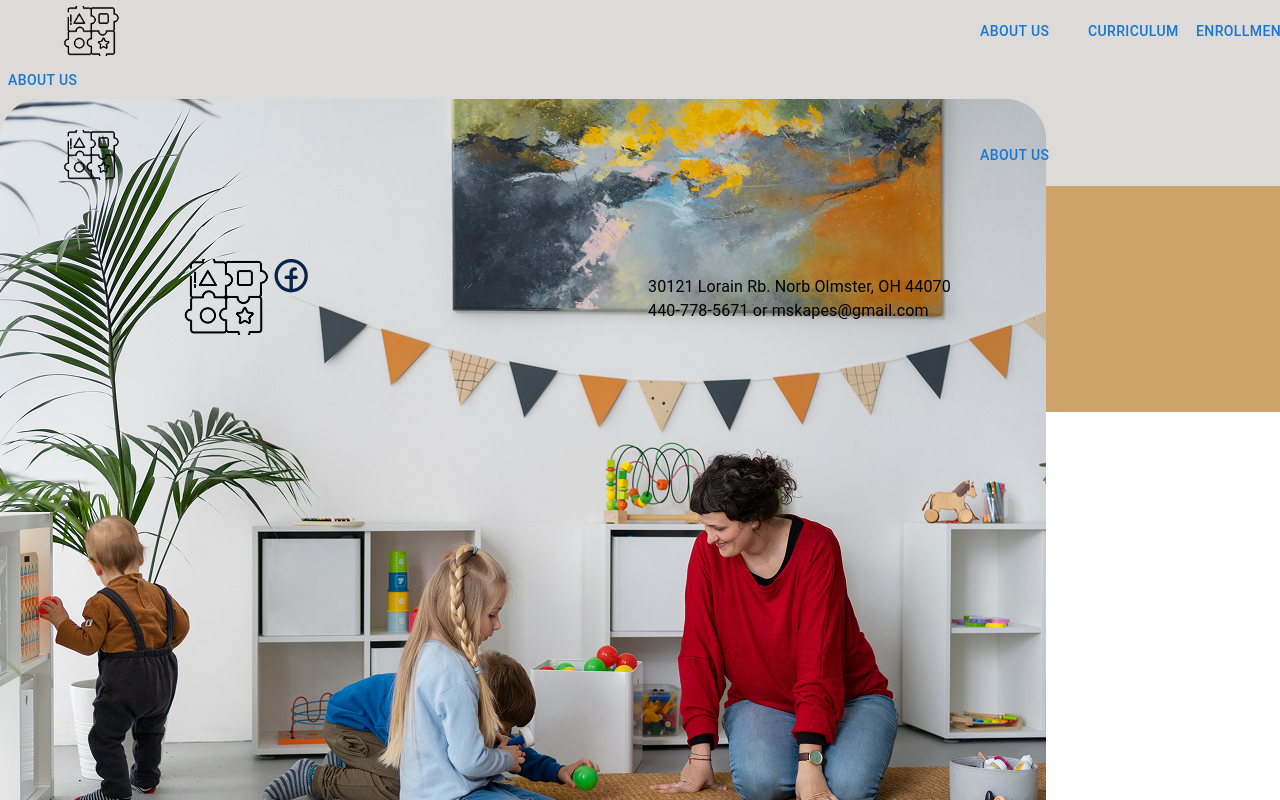
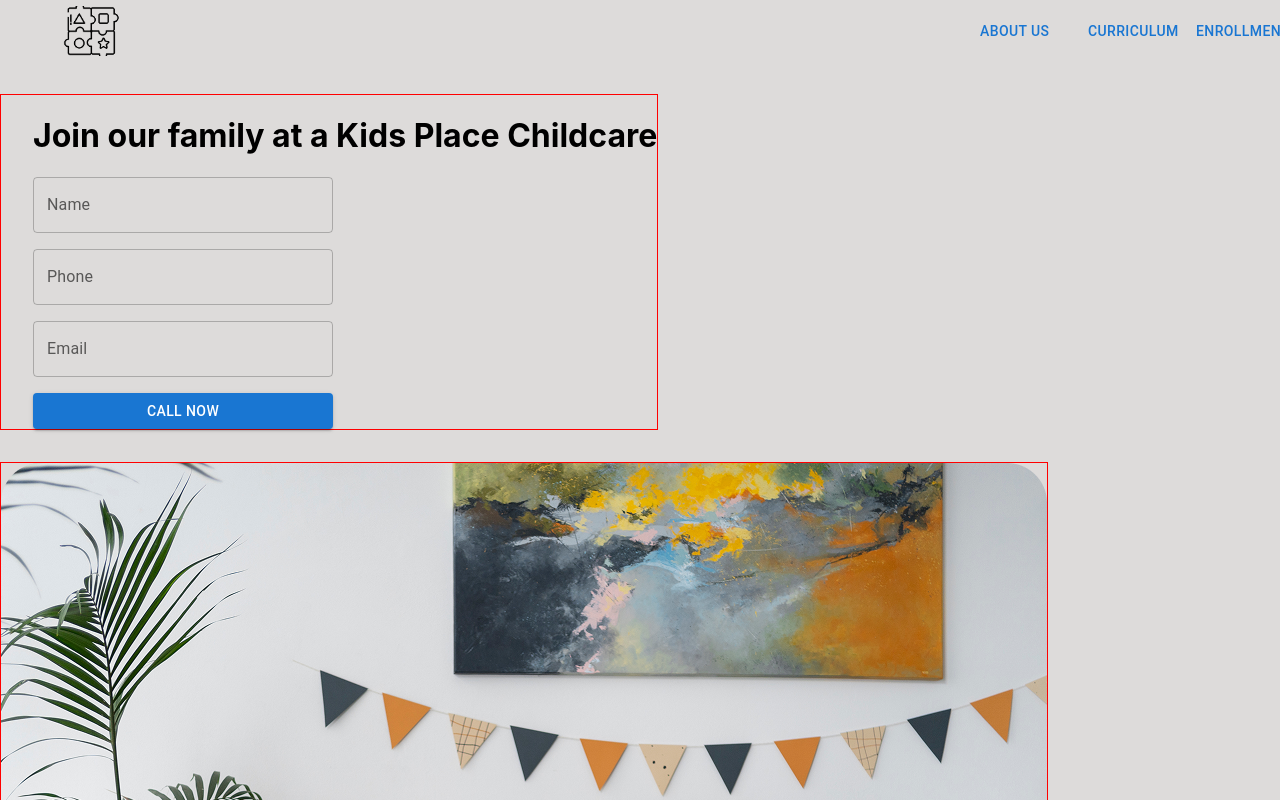
Before and after one commit to Ek-koval/sistech-project, a React (Create React App) app: page /enrollment in a window 1280 px wide. Shown: the top 800 px of the page. Built offline with nearby package versions, Linux system fonts and the light colour scheme.

Commit message:
enrollment

```diff
--- a/src/components/Enrollment.js
+++ b/src/components/Enrollment.js
@@ -1,43 +1,103 @@
-import React from 'react';
+/*import React from 'react';*/
+import React, { useState } from 'react';
 import Header from './Header';
 import Footer from './Footer';
-import { Container, Box, Grid, Button } from "@mui/material";
 
-const Enrollment = () => {
+import { Container, Box, Grid, Button,TextField } from "@mui/material";
+
+function ContactForm() {
+  const [formData, setFormData] = useState({
+    name: '',
+    phone: '',
+    email: ''
+  });
+
+  const [errors, setErrors] = useState({});
+
+  const handleChange = (e) => {
+    const { name, value } = e.target;
+    setFormData(prev => ({ ...prev, [name]: value }));
+  };
+
+  const validate = () => {
+    let newErrors = {};
+    if (!formData.name.trim()) newErrors.name = 'Name is required';
+    if (!formData.phone.trim()) newErrors.phone = 'Phone is required';
+    else if (!/^\d{10}$/.test(formData.phone)) newErrors.phone = 'Phone must be 10 digits';
+    if (!formData.email.trim()) newErrors.email = 'Email is required';
+    else if (!/^\S+@\S+\.\S+$/.test(formData.email)) newErrors.email = 'Email is invalid';
+    setErrors(newErrors);
+    return Object.keys(newErrors).length === 0;
+  };
+
+  const handleCallNow = (e) => {
+    e.preventDefault();
+    if (validate()) {
+      // Simulate call or send data
+      alert(`Calling ${formData.name} at ${formData.phone}`);
+    }
+  };
+
+
+
+
 return (
-   <Container maxWidth={false} sx={{ paddingRight: "0px", paddingLeft: "0px" }} disableGutters>
-         <Box sx={{ bgcolor: '#dddbda', height: '62px', width: '1' }}>
-           <Grid item size={1}>
-               <Button variant="text">About us</Button>
+  <Container maxWidth={false} disableGutters sx={{ paddingX: 0 }}>
+    <Box sx={{ bgcolor: '#dddbda', width: '100%', py: 4 }}>
+      <Grid container spacing={4} alignItems="center">
+
+
+          <Grid item xs={12} md={6} sx={{ textAlign: 'center', border: '1px solid red' }}>
+            <Box sx={{ paddingLeft: 4 }}>
+               <h1>Join our family at a Kids Place Childcare</h1>
+                  <Box
+                  component="form"
+                  onSubmit={handleCallNow}
+                  sx={{ display: 'flex', flexDirection: 'column', gap: 2, maxWidth: 300 }}
+              >
+                  <TextField
+                    label="Name"
+                    name="name"
+                    value={formData.name}
+                    onChange={handleChange}
+                    error={!!errors.name}
+                    helperText={errors.name}
+                  />
+                  <TextField
+                    label="Phone"
+                    name="phone"
+                    value={formData.phone}
+                    onChange={handleChange}
+                    error={!!errors.phone}
+                    helperText={errors.phone}
+                  />
+                  <TextField
+                    label="Email"
+                    name="email"
+                    value={formData.email}
+                    onChange={handleChange}
+                    error={!!errors.email}
+                    helperText={errors.email}
+                  />
+                  <Button variant="contained" type="submit" color="primary">
+                    Call Now
+                  </Button>
+              </Box>
+            </Box>
          </Grid>
-           <Grid container spacing={2} style={{ display: "flex", alignItems: "center", height: '62px' }}>
 
+          <Grid item xs={12} md={6} sx={{ textAlign: 'center', border: '1px solid red' }}>
                   <img
-                 srcSet={`image1.png`}
                     src={`image1.png`}
                     alt='Image1'
-                 /*height={50}*/
+                    height={150}
+                    style={{ maxWidth: '100%', height: 'auto' }}
                   />
-
-            </Grid>
-         </Box>
-         <Box sx={{ bgcolor: '#dddbda', height: '62px', width: '1' }}>
-           <Grid container spacing={2} style={{ display: "flex", alignItems: "center", height: '62px' }}>
-             <Grid item style={{ display: "flex", alignItems: "center",  paddingLeft: "63px" }} size={9}>
-               <img
-                 srcSet={`logo.png`}
-                 src={`logo.png`}
-                 alt='Logo'
-                 height={50}
-               />
-             </Grid>
-             <Grid item size={1}>
-               <Button variant="text">About us</Button>
         </Grid>
     </Grid>
   </Box>
 </Container>
   );
-};
+}
 
-export default Enrollment;
+export default ContactForm;
```
Lines whose indentation alone changed are shown as unchanged.
